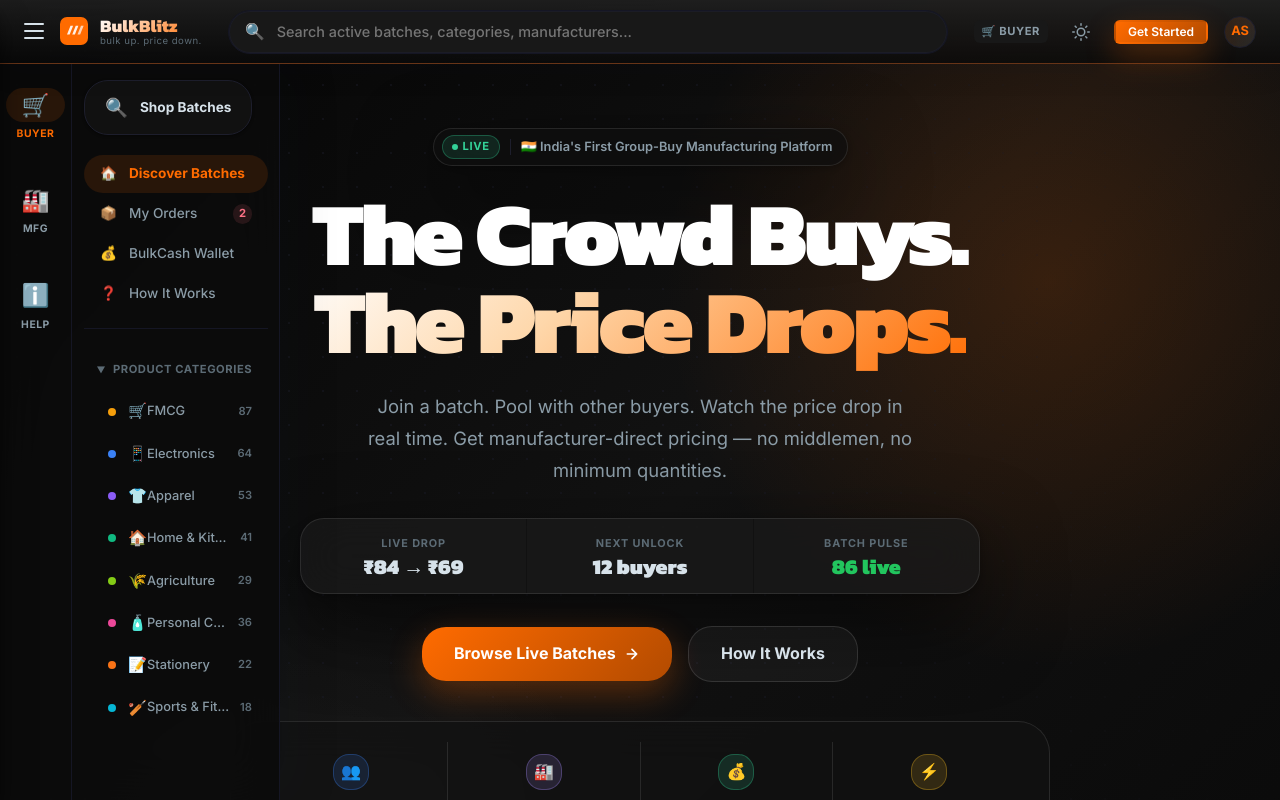
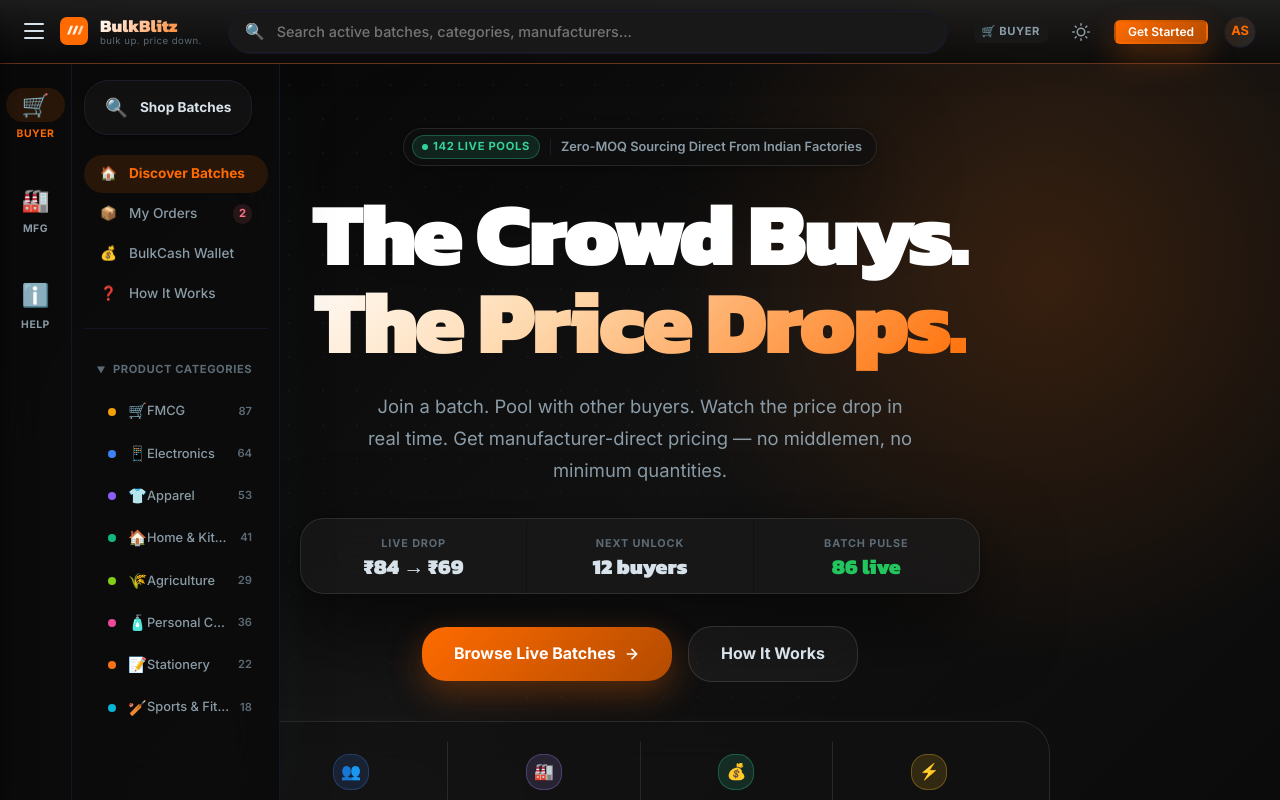
Before and after one commit to opviber/bulkblitz, a Next.js app in the folder apps/web/: page / in a window 1280 px wide. Shown: the top 800 px of the page. Built offline with nearby package versions, Linux system fonts and the light colour scheme; no server answers.

Commit message:
style: make hero badge dynamic and focus on zero-MOQ value prop

```diff
--- a/apps/web/components/home/HeroSection.js
+++ b/apps/web/components/home/HeroSection.js
@@ -84,10 +84,10 @@ export default function HeroSection({ stats }) {
         <div className="hero__badge animate-fade-in">
           <span className="hero__badge-live">
             <span className="hero__badge-dot" />
-            LIVE
+            {stats?.activeBatches ?? 142} LIVE POOLS
           </span>
           <span className="hero__badge-divider" />
-          <span className="hero__badge-text">🇮🇳 India&apos;s First Group-Buy Manufacturing Platform</span>
+          <span className="hero__badge-text">Zero-MOQ Sourcing Direct From Indian Factories</span>
         </div>
 
         {/* ── Headline ── */}
```
